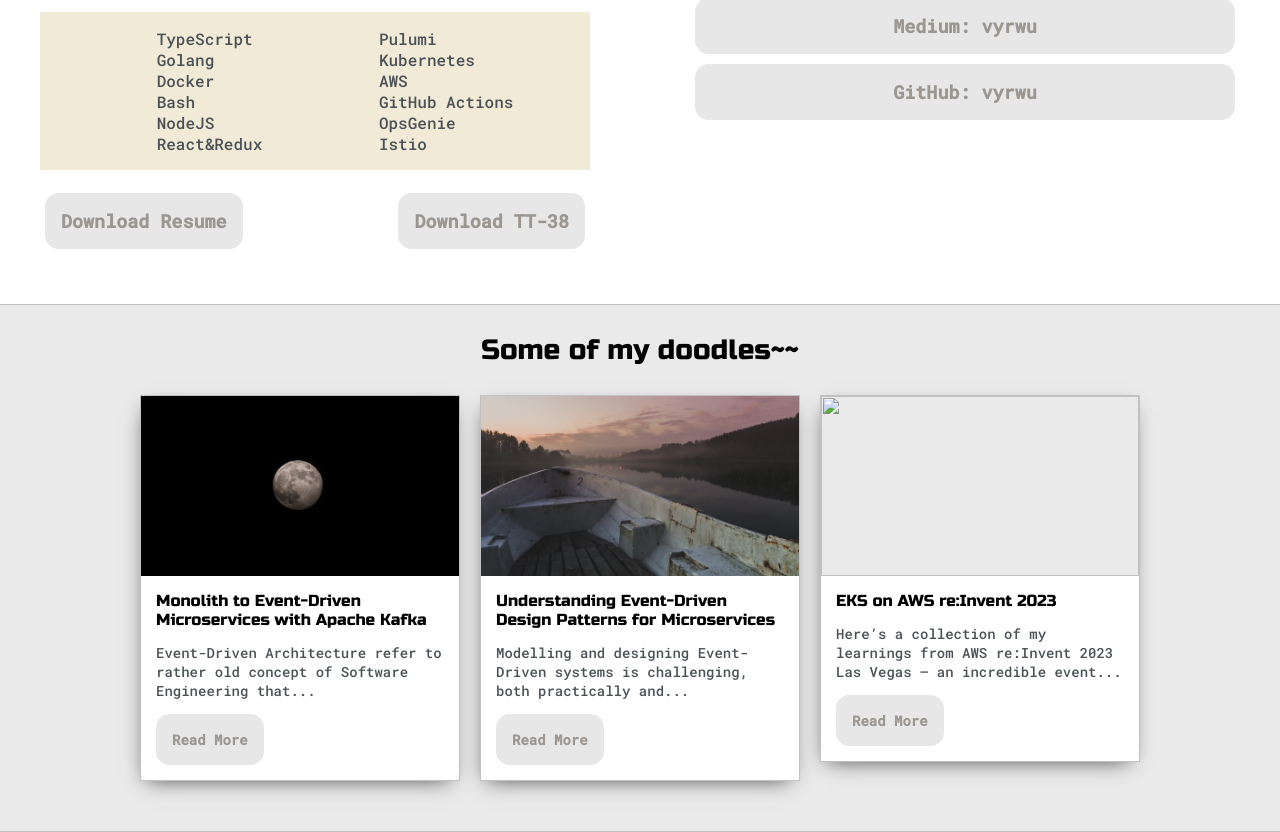
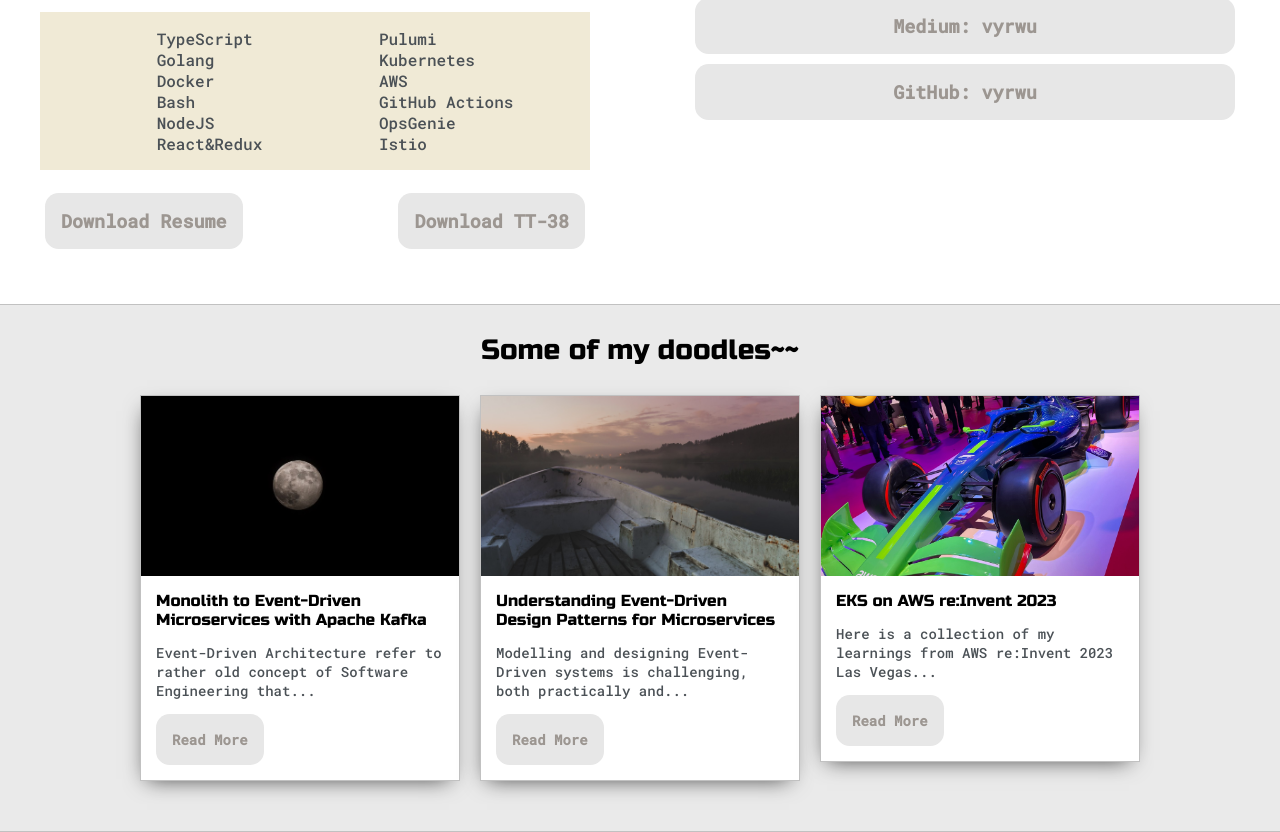
Before and after one commit to vyrwu/portfolio-website, a website: page www/index.html in a window 1280 px wide. Shown: the part 1435-2267 px from the top of the page. Drawn offline with Linux system fonts and the light colour scheme.

Commit message:
fix: typos

```diff
--- a/www/index.html
+++ b/www/index.html
@@ -220,12 +220,11 @@
 
           <div>
             <div class="post">
-              <img class="thumbnail" src="images/speedy-car.jpeg" />
+              <img class="thumbnail" src="images/speedy-car.jpg" />
               <div class="post-preview">
                 <h6 class="post-title">EKS on AWS re:Invent 2023</h6>
                 <p class="post-intro">
-                  Here’s a collection of my learnings from AWS re:Invent 2023 Las Vegas — an
-                  incredible event...
+                  Here is a collection of my learnings from AWS re:Invent 2023 Las Vegas...
                 </p>
                 <button
                   type="button"
```
